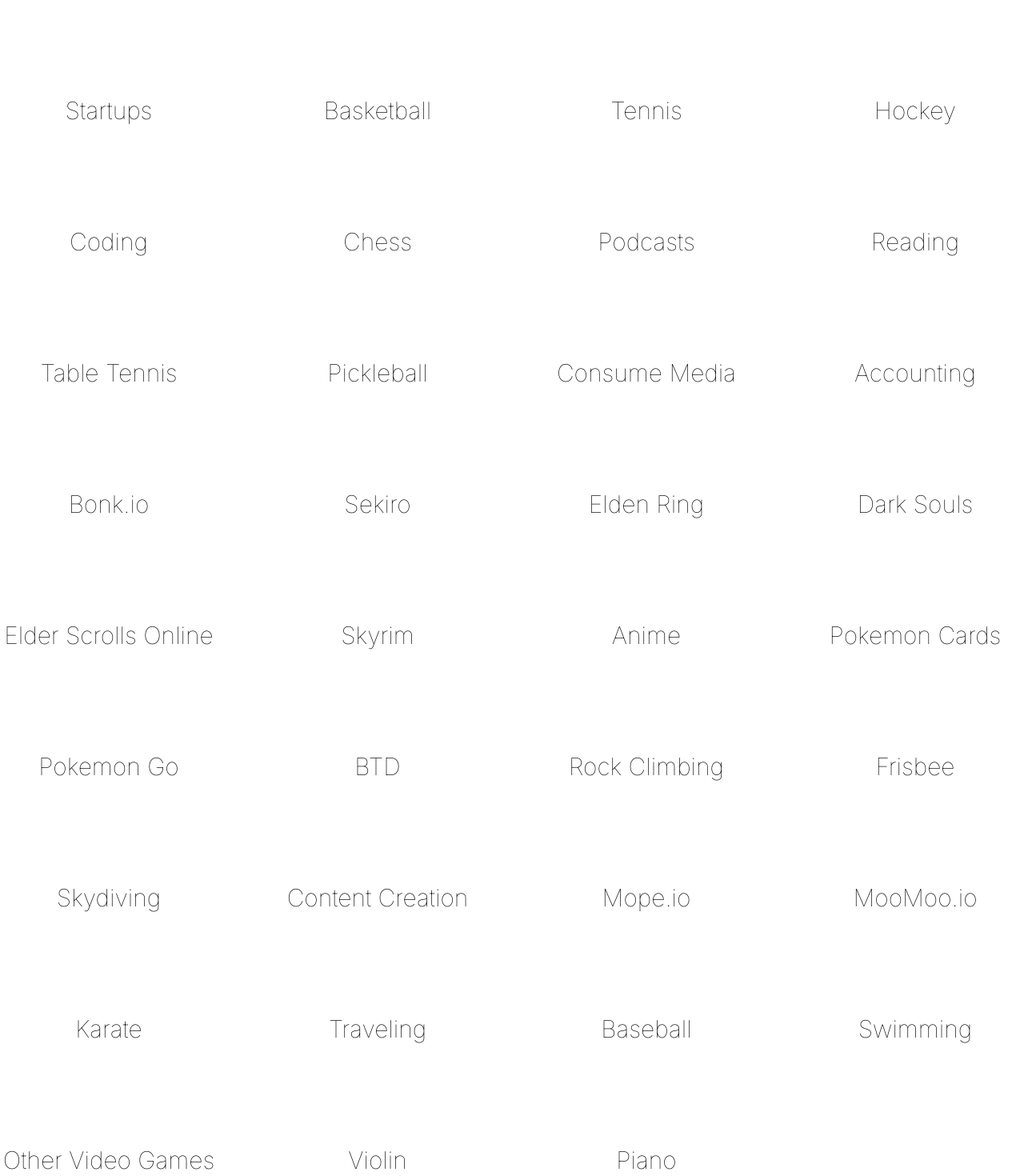
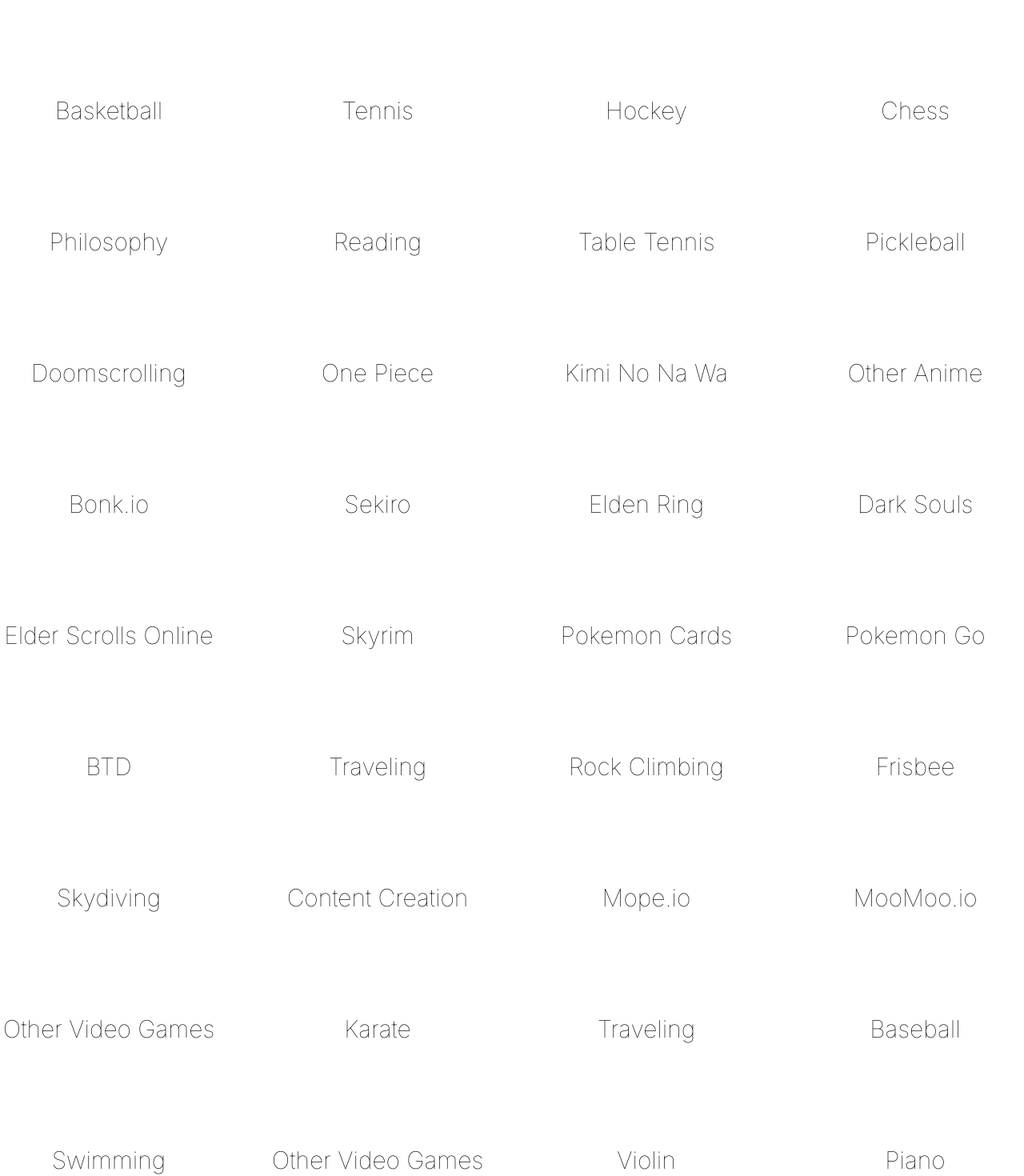
Before and after one commit to SkylerJi/SkylerJi, a Next.js app: page / in a window 1280 px wide. Shown: the part 880-2350 px from the top of the page at 80% size. Built offline with nearby package versions, Linux system fonts and the light colour scheme.

Commit message:
small changes

```diff
--- a/src/app/page.tsx
+++ b/src/app/page.tsx
@@ -8,13 +8,9 @@
         </div>
         <div>
           <div className = "flex items-center justify-center text-3xl font-thin pb-16 text-center md:pb-32">
-            Everything I've ever done loosely ranked in terms of current enjoyment. I'm probably forgetting a lot.
+            Everything I've ever done loosely ranked in terms of current enjoyment. I'm probably forgetting a lot. Also no career oriented activities allowed.
           </div>
           <div className = "grid grid-cols-2 md:grid-cols-4 gap-8 md:gap-16 md:gap-y-32 text-3xl font-thin pb-32 md:pb-64">
-
-            <span className="flex items-center justify-center text-center">
-              Startups
-            </span>
             <span className="flex items-center justify-center text-center">
               Basketball
             </span>
@@ -25,13 +21,10 @@
               Hockey
             </span>
             <span className="flex items-center justify-center text-center">
-              Coding
-            </span>
-            <span className="flex items-center justify-center text-center">
               Chess
             </span>
             <span className="flex items-center justify-center text-center">
-              Podcasts
+              Philosophy
             </span>
             <span className="flex items-center justify-center text-center">
               Reading
@@ -43,10 +36,16 @@
               Pickleball
             </span>
             <span className="flex items-center justify-center text-center">
-              Consume Media
+              Doomscrolling
             </span>
             <span className="flex items-center justify-center text-center">
-              Accounting
+              One Piece
+            </span>
+            <span className="flex items-center justify-center text-center">
+              Kimi No Na Wa
+            </span>
+            <span className="flex items-center justify-center text-center">
+              Other Anime
             </span>
             <span className="flex items-center justify-center text-center">
               Bonk.io
@@ -67,9 +66,6 @@
               Skyrim
             </span>
             <span className="flex items-center justify-center text-center">
-              Anime
-            </span>
-            <span className="flex items-center justify-center text-center">
               Pokemon Cards
             </span>
             <span className="flex items-center justify-center text-center">
@@ -77,6 +73,9 @@
             </span>
             <span className="flex items-center justify-center text-center">
               BTD
+            </span>
+            <span className="flex items-center justify-center text-center">
+              Traveling
             </span>
             <span className="flex items-center justify-center text-center">
               Rock Climbing
@@ -95,6 +94,9 @@
             </span>
             <span className="flex items-center justify-center text-center">
               MooMoo.io
+            </span>
+            <span className="flex items-center justify-center text-center">
+              Other Video Games
             </span>
             <span className="flex items-center justify-center text-center">
               Karate
```
